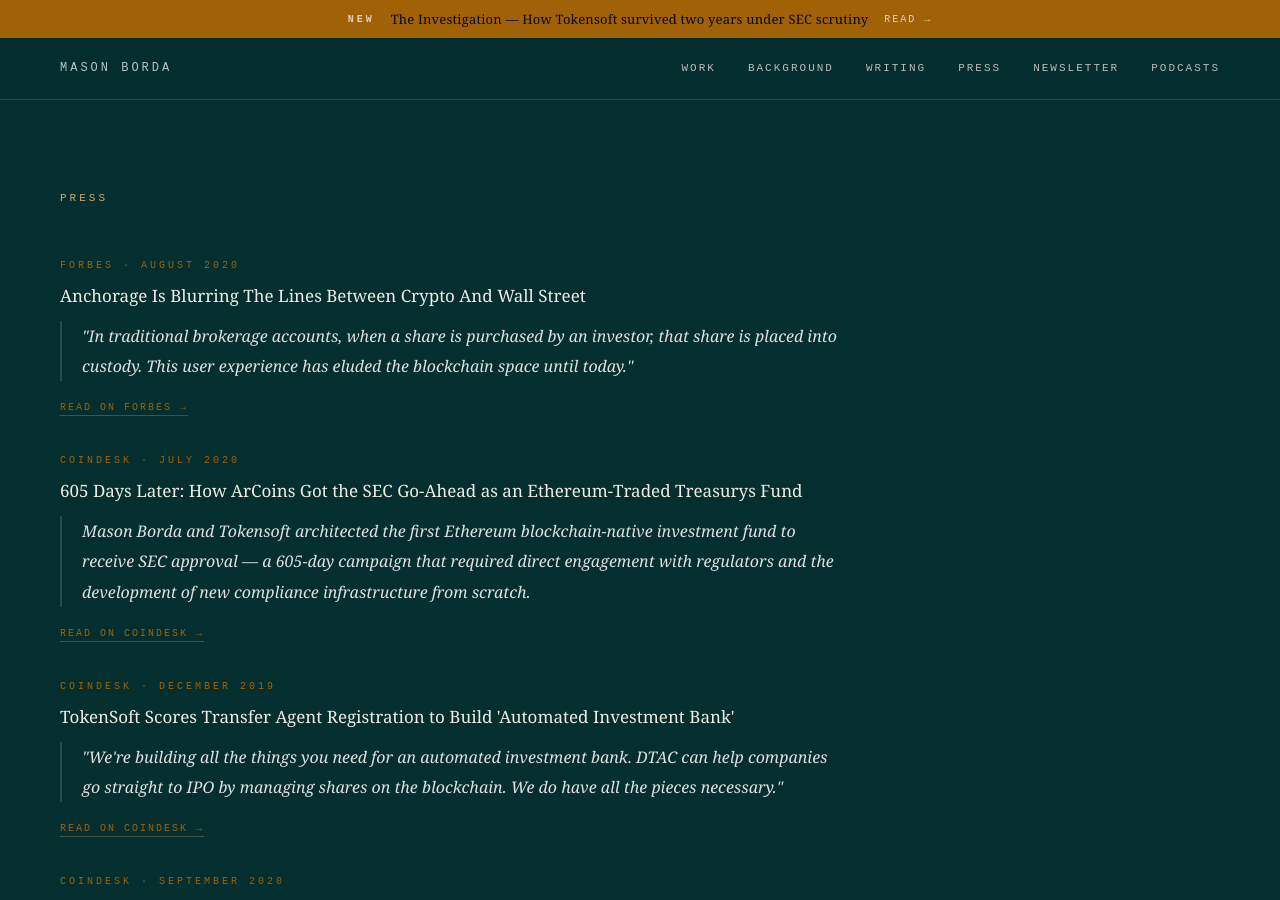
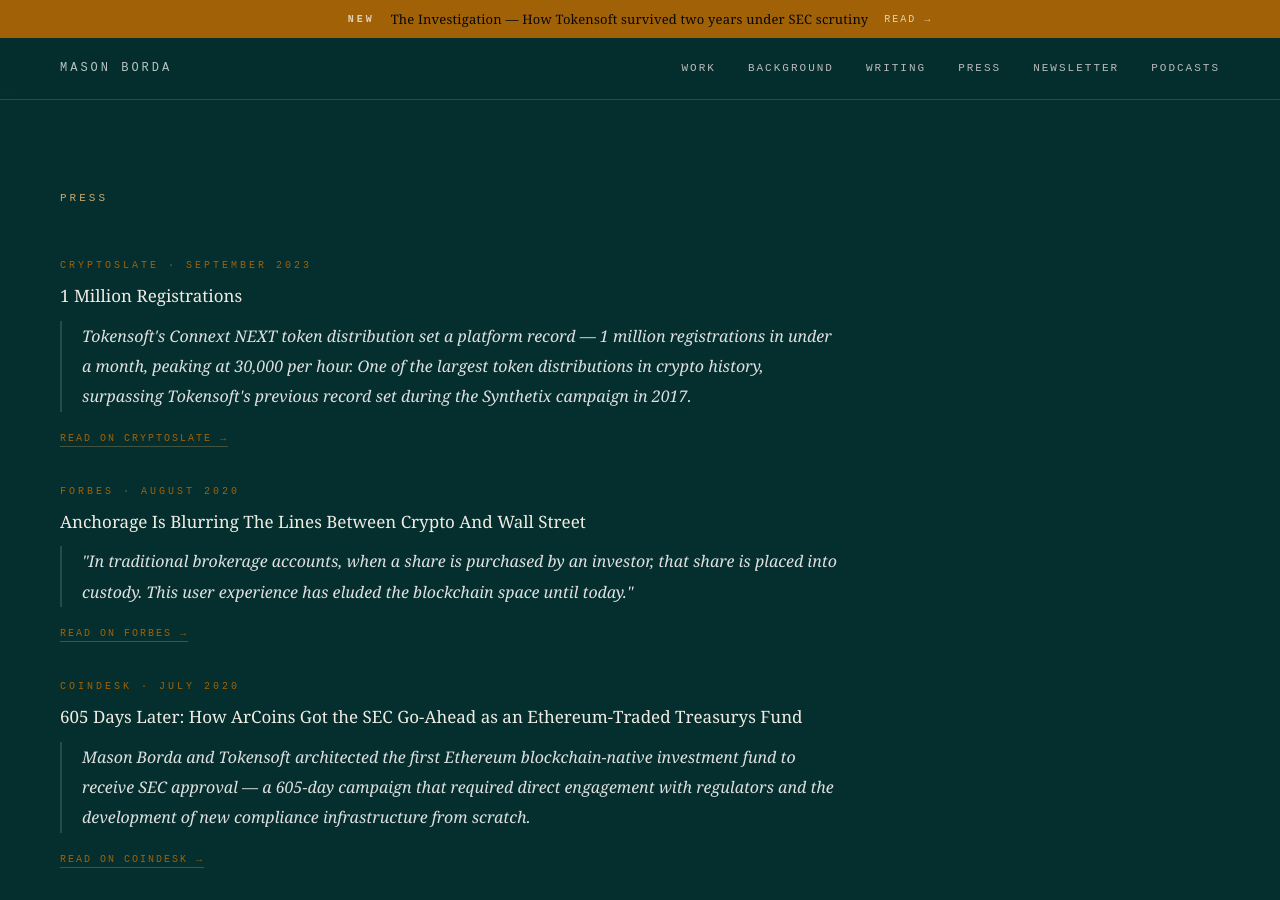
Before and after one commit to masonicGIT/masonborda, a Jekyll site: the page index.html, which Jekyll copies as it is, in a window 1280 px wide and 900 px high, scrolled down 3981 px. Built offline with Jekyll 4.4.1, drawn with Linux system fonts in a browser that asks for light colours.

Commit message:
Add CryptoSlate/Connext 1M registrations to press section

```diff
--- a/index.html
+++ b/index.html
@@ -670,6 +670,14 @@
   <div class="press-grid">
 
     <div class="press-item">
+      <div class="press-pub">CryptoSlate · September 2023</div>
+      <div class="press-headline">1 Million Registrations</div>
+      <div class="press-quote">Tokensoft's Connext NEXT token distribution set a platform record — 1 million registrations in under a month, peaking at 30,000 per hour. One of the largest token distributions in crypto history, surpassing Tokensoft's previous record set during the Synthetix campaign in 2017.</div>
+      <a class="press-link" href="https://cryptoslate.com/tokensofts-connext-next-launch-boosts-token-transfers-with-record-breaking-1-million-registrations/" target="_blank">Read on CryptoSlate →</a>
+    </div>
+
+
+    <div class="press-item">
       <div class="press-pub">Forbes · August 2020</div>
       <div class="press-headline">Anchorage Is Blurring The Lines Between Crypto And Wall Street</div>
       <div class="press-quote">"In traditional brokerage accounts, when a share is purchased by an investor, that share is placed into custody. This user experience has eluded the blockchain space until today."</div>
```
